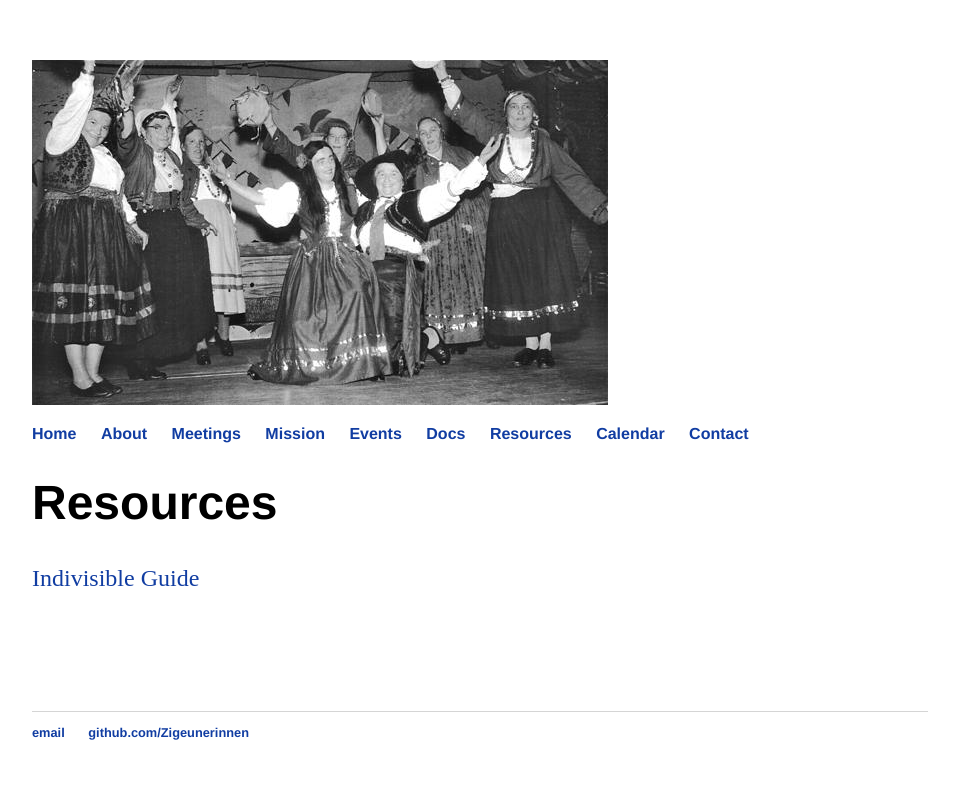
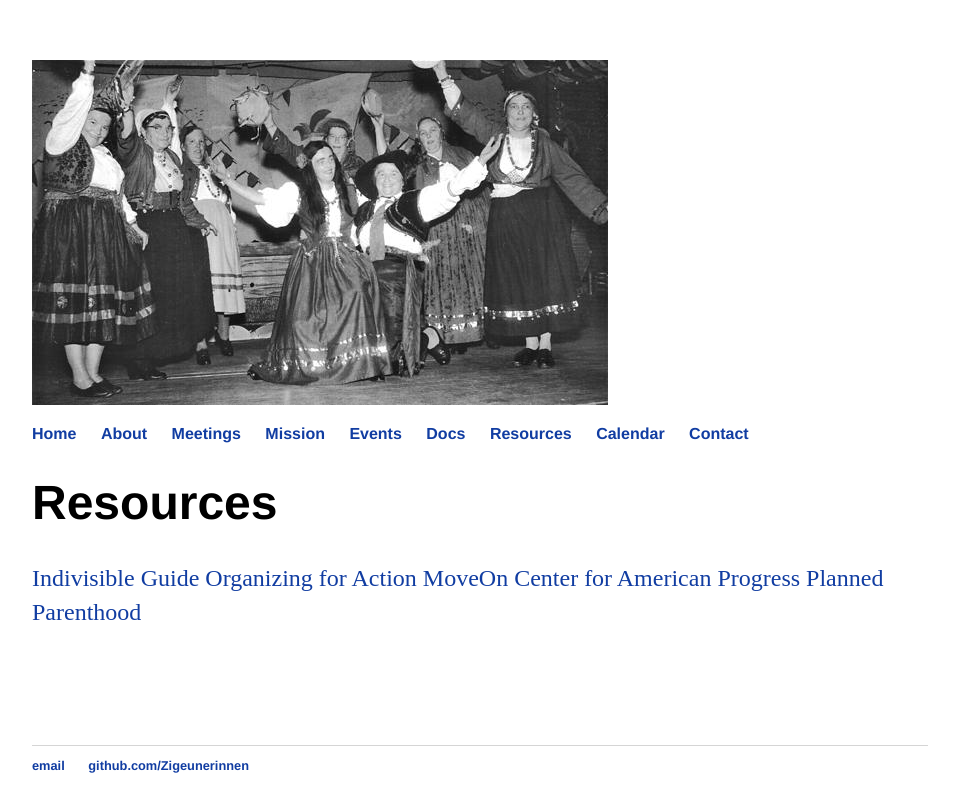
Before and after one commit to vbahole23/vbahole23.github.io, a Jekyll site: the page built from resources/index.md, in a window 1280 px wide. Shown: the top 812 px of the page, without its empty margins (160-1119 px from the left). Built offline with Jekyll 4.4.1, drawn with Linux system fonts in a browser that asks for light colours.

Commit message:
Update index.md

```diff
--- a/resources/index.md
+++ b/resources/index.md
@@ -6,6 +6,10 @@ title: Resources
 
 
 [Indivisible Guide](https://www.indivisibleguide.com/)
+[Organizing for Action](https://www.ofa.us/)
+[MoveOn](http://front.moveon.org/)
+[Center for American Progress](https://www.americanprogress.org/)
+[Planned Parenthood](https://www.plannedparenthood.org/)
 
 <br>
 <br>
```
